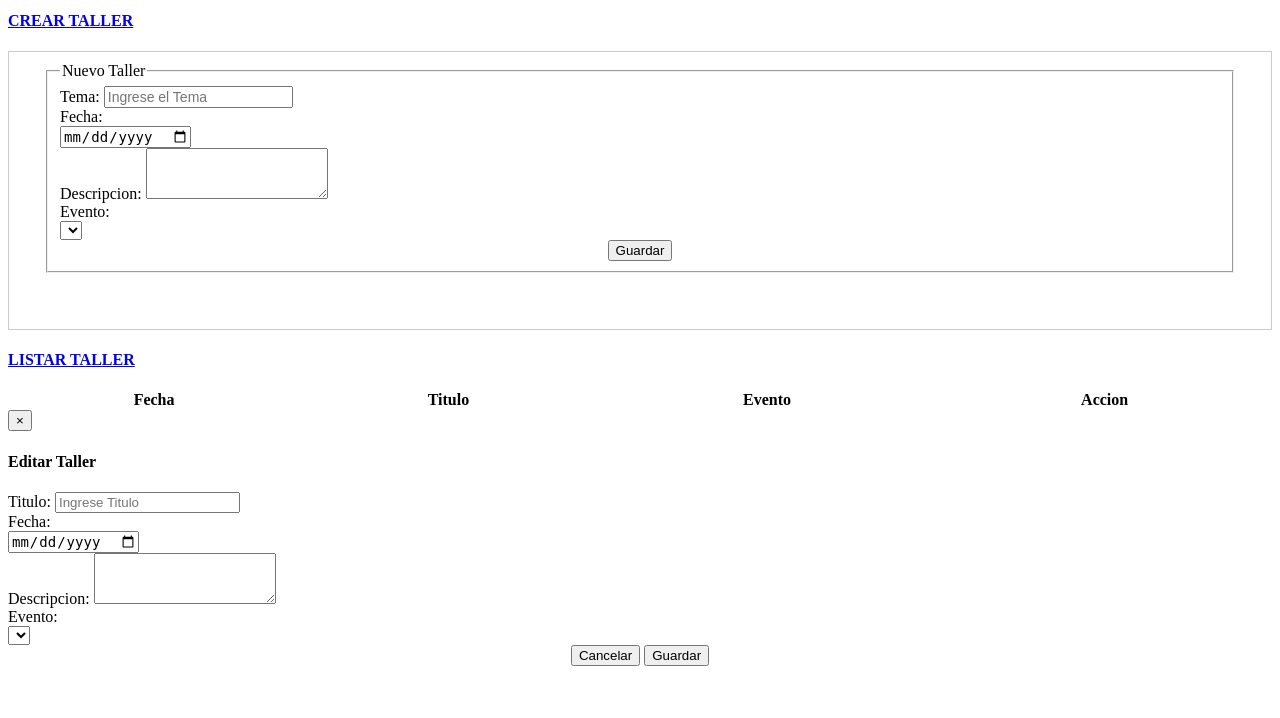
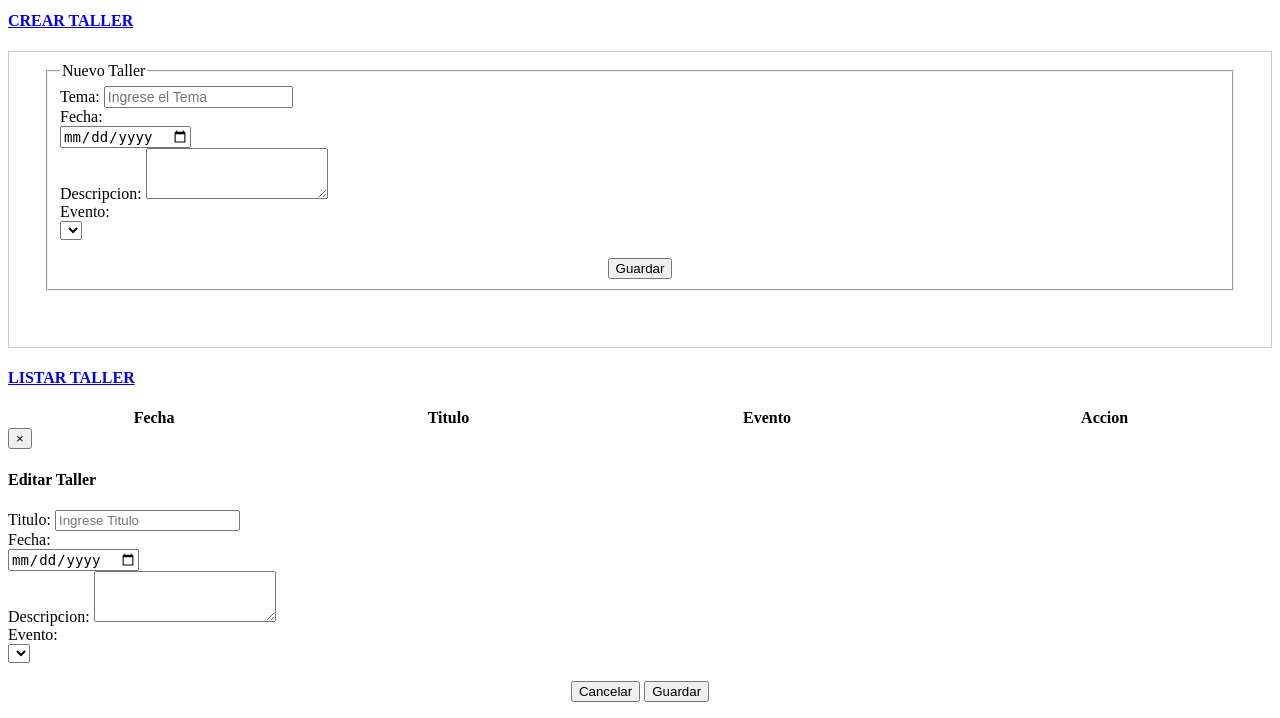
Before and after one commit to elcordova/CEUPROPSF, a CodeIgniter app: the page made by application/views/vevento.php in a window 1280 px wide. Shown: the part 751-1469 px from the top of the page. Before the commit the page ends 1417 px from the top, so only its background shows below. Run offline with CodeIgniter, Linux system fonts and the light colour scheme; lists and menus that the app fills with data are empty.

Commit message:
Cambios varios en Modulo Taller falta add upload dinamicamente

```diff
--- a/application/controllers/ctaller.php
+++ b/application/controllers/ctaller.php
@@ -46,7 +46,7 @@
 			if($this->input->is_ajax_request())
 			{
 				$data = array(
-				'tal_tem' 		=> $this->input->post('mtal_tit'),
+				'tal_tem' 		=> $this->input->post('mtal_tem'),
 				'tal_fec' 		=> $this->input->post('mtal_fec'),
 				'tal_des'		=> $this->input->post('mtal_des'),
 				'eve_id' 		=> $this->input->post('mevento'),
--- a/application/views/vevento.php
+++ b/application/views/vevento.php
@@ -127,8 +127,8 @@
 						<!-- Modal Evento -->
 						<div id="eventoModal" class="modal fade">
 							<div class="modal-dialog modal-md">
-								<div class="modal-content">
-									<div class="modal-header">
+								<div class="modal-content panel panel-primary">
+									<div class="modal-header panel panel-heading">
 										<button type="button" class="close" data-dismiss="modal" aria-hidden="true">×</button>
 										<h4 class="modal-title"><i class="fa fa-pencil-square-o">  </i><span class="nav-label"> Editar Evento</span></h4>
 									</div>
@@ -193,55 +193,59 @@
 						<!-- End Modal Evento -->
 						<!-- END EVENTO -->
 
-						<!-- AREAS DE TRABAJO -->
+						<!-- TALLER-->
 						<div id="sectionB" class="tab-pane fade">
 							<br>
-							<div class="panel-group" id="accordionMarks" role="tablist" aria-multiselectable="true">
+							<div class="panel-group" id="accordionMarks" role="tablist" aria-multiselectable="false">
 
-							  <!-- CREAR MARCA -->
+							  <!-- CREAR TALLER -->
 							  <div class="panel panel-primary">
 								<div class="panel-heading" role="tab" id="headingSaveMark">
 								  <h4 class="panel-title">
-									<a data-toggle="collapse" data-parent="#accordionMarks" href="#collapseSaveMark" aria-expanded="true" aria-controls="collapseSaveMark">
+									<a data-toggle="collapse"  data-parent="#accordionMarks" href="#crearTaller" aria-expanded="false" aria-controls="collapseSaveMark">
 									  <i class="fa fa-qrcode">  </i><span class="nav-label"> CREAR TALLER</span>
 									</a>
 								  </h4>
 								</div>
-								<div id="collapseSaveMark" class="panel-collapse collapse in" role="tabpanel" aria-labelledby="headingSaveMark">
+								<div id="crearTaller" class="panel-collapse collapse in" role="tabpanel" aria-labelledby="headingSaveMark">
 									<div class="panel-body">
 										<div class="row">
-											<div id="divFrmAreaTrab" class="col-md-6 col-md-offset-3" style="border: 1px solid #ccc; padding:10px 35px 40px 35px;background-color:#FFF;">
+											<div id="divFrmTaller" class="col-md-6 col-md-offset-3" style="border: 1px solid #ccc; padding:10px 35px 40px 35px;background-color:#FFF;">
 												<form id="frmTaller">
 												  <fieldset class="scheduler-border">
 					                                  <legend class="scheduler-border"><i class="fa fa-qrcode">  </i><span class="nav-label"> Nuevo Taller</span></legend>
 
+					                                  <div class="col-md-12">
 						                                  <div class="form-group">
 						                                    <label for="txtTema">Tema:</label>
 						                                    <input class="form-control" id="tal_tem" name="tal_tem" style="font-size: 14px" placeholder="Ingrese el Tema">
 						                                  </div>
+					                                  </div>
 
+					                                  <div class="col-md-12">
 					                                  <label for="txtFec">Fecha:</label>
-					                                  <div class="col-md-12">
+
 						                                  <div class="form-group">
 						                                    <input type="date" class="form-control" id="tal_fec" name="tal_fec" style="font-size: 14px">
 						                                  </div>
 					                                  </div>
 
-
+					                                  <div class="col-md-12">
 						                                  <div class="form-group">
 						                                    <label for="txtDescripcion">Descripcion:</label>
 						                                    <textarea class="form-control" rows="3" id="tal_des" name="tal_des"></textarea>
 						                                  </div>
+					                                  </div>
 
 
+													<div class="col-md-12">
 													<label for="txtEvento">Evento:</label>
-													<div class="col-md-12">
 														<div class="form-group">
-															<select class="" name="evento" id="evento"></select>
+															<select class="form-control" name="evento" id="evento"></select>
 														</div>
 													</div>
-
-					                                  <div class="row">
+													<br>
+					                                  <div class="col-md-12">
 														  <div align="center">
 															<button type="submit" class="btn btn-primary btn-large"><i class="fa fa-save">  </i><span class="nav-label"> Guardar</span></button>
 														  </div>
@@ -255,9 +259,9 @@
 								</div>
 
 							  </div>
-							  <!-- END CREAR AREA DE TRABAJO -->
+							  <!-- END TALLER -->
 
-							  <!-- LISTAR AREA DE TRABAJO -->
+							  <!-- LISTAR TALLER -->
 							  <div class="panel panel-primary">
 								<div class="panel-heading" role="tab" id="headingListMarks">
 								  <h4 class="panel-title">
@@ -290,14 +294,13 @@
 							  </div>
 							  <!-- END LISTAR AREA DE TRABAJO -->
 							</div>
-
 						</div>
 
-						<!-- Modal AREA DE TRABAJO HTML -->
+						<!-- MODAL TALLER -->
 						<div id="tallerModal" class="modal fade">
 							<div class="modal-dialog modal-md">
-								<div class="modal-content">
-									<div class="modal-header">
+								<div class="modal-content panel panel-primary">
+									<div class="modal-header panel panel-heading">
 										<button type="button" class="close" data-dismiss="modal" aria-hidden="true">×</button>
 										<h4 class="modal-title"><i class="fa fa-pencil-square-o">  </i><span class="nav-label"> Editar Taller</span></h4>
 									</div>
@@ -314,41 +317,41 @@
 											<label for="mtxtFec">Fecha:</label>
 			                                  <div class="col-md-12">
 				                                  <div class="form-group">
-				                                    <input type="date" class="form-control" id=" mtal_fec" name=" mtal_fec" style="font-size: 14px">
+				                                    <input type="date" class="form-control" id="mtal_fec" name="mtal_fec" style="font-size: 14px">
 				                                  </div>
 			                                  </div>
 
 
 			                                  <div class="form-group">
 			                                    <label for="mtxtDescripcion">Descripcion:</label>
-			                                    <textarea class="form-control" rows="3" id=" mtal_des" name=" mtal_des"></textarea>
+			                                    <textarea class="form-control" rows="3" id="mtal_des" name="mtal_des"></textarea>
 			                                  </div>
 
 
 											<label for="mtxtEvento">Evento:</label>
 											<div class="col-md-12">
 												<div class="form-group">
-													<select class="" name="mevento" id="mevento"></select>
+													<select class="form-control" name="mevento" id="mevento"></select>
 												</div>
 											</div>
 
 
 											</div>
+										<br>
+										<div class="modal-footer">
 
-										<div class="modal-footer">
-											<div class="row">
 												<div align="center">
 													<button type="button" class="button button-3d button-rounded" data-dismiss="modal"><i class="fa fa-ban">  </i><span class="nav-label"> Cancelar</span></button>
 													<button type="submit"  class="button button-3d-primary button-rounded"><i class="fa fa-save">  </i><span class="nav-label"> Guardar</span></button>
 												</div>
-											</div>
+
 										</div>
 									</form>
 								</div>
 							</div>
 						</div>
 						<!-- End Modal HTML -->
-						<!-- END AREA DE TRABAJO -->
+
 					</div>
 				  </div>
 				</div>
@@ -357,5 +360,3 @@
 			<!-- END CONTAINER FLUID -->
 		</div>
 		<!-- END PAGE CONTENT WRAPPER -->
-	</body>
-</html>
--- a/static/js/taller/taller.js
+++ b/static/js/taller/taller.js
@@ -1,21 +1,21 @@
 $(function(){
 
-
    	/**====================================
-     *	CARGA COMBO BOX DE EVENTOS
+     *  CARGA COMBO BOX DE EVENTOS
      * ====================================
      */
    	var dataEvento = {};
 	    	$.getDataForEvento = function(response) {
 	        dataEvento = response;
 	        $("#evento").select2({
-            data: response
+	            data: dataEvento
 	        	});
 	    	};
+
 	$.post("/ceup/ctaller/getEvento/", $.getDataForEvento);
 
 	/**====================================
-     *  CARGA DATOS
+     *  GUARDA
      * ====================================
      */
 	$('#frmTaller').on("submit",function(e){
@@ -42,26 +42,26 @@ $(function(){
      *  CARGA DATOS
      * ====================================
      */
-     var btnsOpTblModels = "<button style='border: 0; background: transparent' data-target='#tallerModal' data-toggle='modal' onclick='$.editarModalTaller($(this).parent())'>" +
+     var btnAccion = "<button style='border: 0; background: transparent' data-target='#tallerModal' data-toggle='modal' onclick='$.editarModalTaller($(this).parent())'>" +
     "<span class='glyphicon glyphicon-edit' title='Modificar'></span>" +
     "</button>" +
     "<button style='border: 0; background: transparent' onclick='$.eliminar($(this).parent())'>" +
     "<span class='glyphicon glyphicon-trash' title='Eliminar'></span>" +
     "</button>";
 
-    $.renderizeRow = function(nRow, aData, iDataIndex)
+    $.afterLoad = function(nRow, aData, iDataIndex)
     {
-        $(nRow).append("<td class='text-center'>" + btnsOpTblModels + "</td>");
-        $(nRow).attr('data-id', 	aData['tal_id']);
-        $(nRow).attr('data-des', 	aData['tal_des']);
-        $(nRow).attr('data-eve-id', aData['eve_id']);
-        $(nRow).attr('data-fec', 	aData['tal_fec']);
+        $(nRow).append("<td class='text-center'>" + btnAccion + "</td>");
+        $(nRow).attr('data-tal-id', 	aData['tal_id']);
+        $(nRow).attr('data-tal-des', 	aData['tal_des']);
+        $(nRow).attr('data-eve-id', 	aData['eve_id']);
+        $(nRow).attr('data-tal-fec', 	aData['tal_fec']);
     };
 
-    var flagLoadTable = true;
-    $("#ltTaller").click(function() {
+    var flagLoadTableTaller = true;
+    $("#collapseListMarks").on("shown.bs.collapse",function(event){
         event.preventDefault();
-        if (flagLoadTable)
+        if (flagLoadTableTaller)
         {
             //Llenar tabla de datos
             $('#tbTaller').DataTable({
@@ -71,10 +71,10 @@ $(function(){
                     "dataSrc": "datos"
                 },
                 "columns": [{data: "tal_fec"}, {data: "tal_tem"}, {data: "eve_tit"}],
-                "fnCreatedRow": $.renderizeRow
+                "fnCreatedRow": $.afterLoad
             });
 
-            flagLoadTable = false;
+            flagLoadTableTaller = false;
         }
         else
         {
@@ -89,19 +89,19 @@ $(function(){
      */
      $.editarModalTaller = function(td) {
         var tr = $(td).parent().children();
-        $('#mtal_id').val($(td).parent().attr('data-id'));
+        $('#mtal_id').val($(td).parent().attr('data-tal-id'));
+        $('#mtal_des').val($(td).parent().attr('data-tal-des'));
         $('#mtal_tem').val(tr[1].textContent);
-        $('#mtal_des').val($(td).parent().attr('data-des'));
 		$('#mevento').val($(td).parent().attr('data-eve-id'));
-        $('#mtal_fec').val($(td).parent().attr('data-fec'));
+        $('#mtal_fec').val($(td).parent().attr('data-tal-fec'));
     };
 
     $('#tallerModal').bind('shown.bs.modal', function() {
         mtal_tem.focus();
-        /*
+
         $("#mevento").select2({
             data: dataEvento
-        });*/
+        });
     });
 
     $('#frmMdTaller').on("submit", function(e) {
@@ -118,9 +118,6 @@ $(function(){
                 $('#mtal_fec').val("");
                 $('#mtal_des').val("");
                 $('#tallerModal').modal('hide');
-                toastr.options = {
-                    "progressBar": true
-                };
                 toastr.success('Taller Actualizado con Exito!', 'Estado');
                 $('#tbTaller').DataTable().ajax.reload();
             },
@@ -130,4 +127,12 @@ $(function(){
             }
         });
     });
+
+    /**====================================
+     *  AL ABRIR CREAR TALLER
+     * ====================================
+     */
+    $('#crearTaller').on("shown.bs.collapse",function(){
+     	 tal_tem.focus();
 	});
+});
```
Lines whose indentation alone changed are shown as unchanged.
